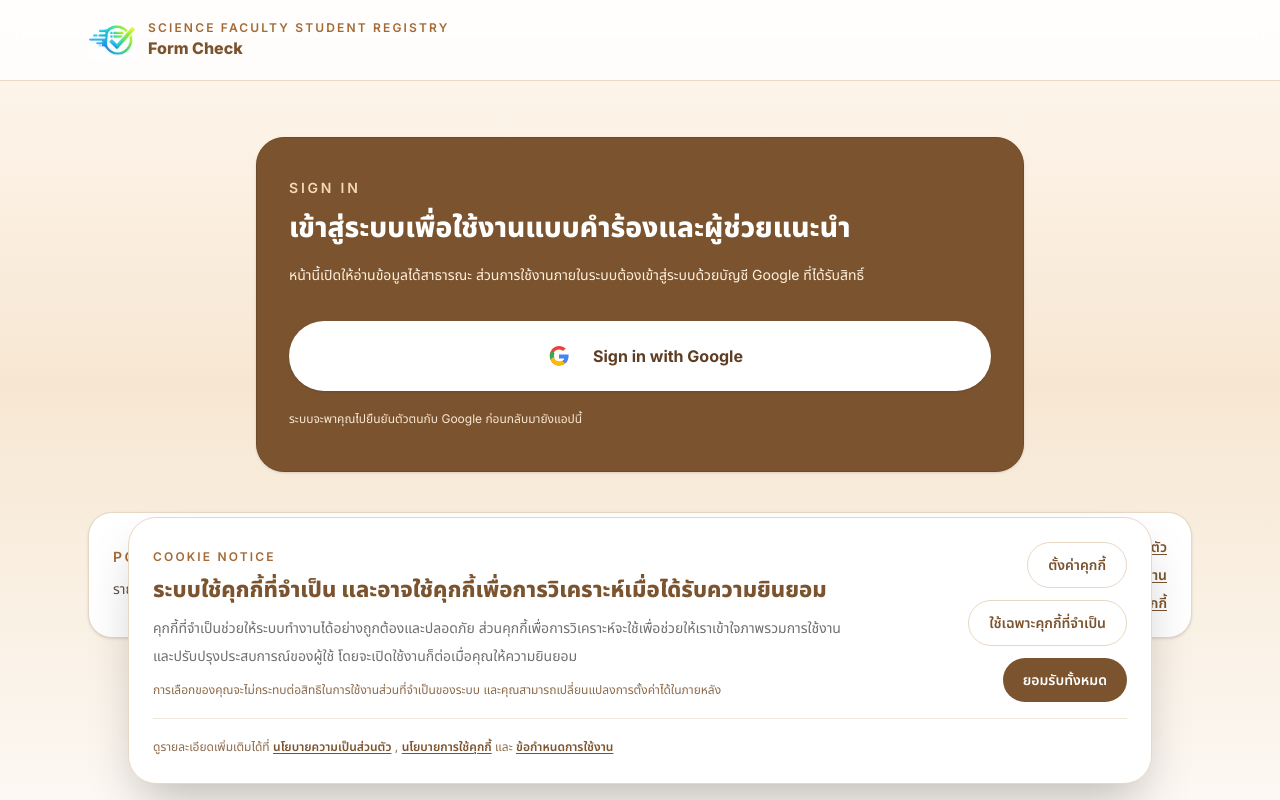
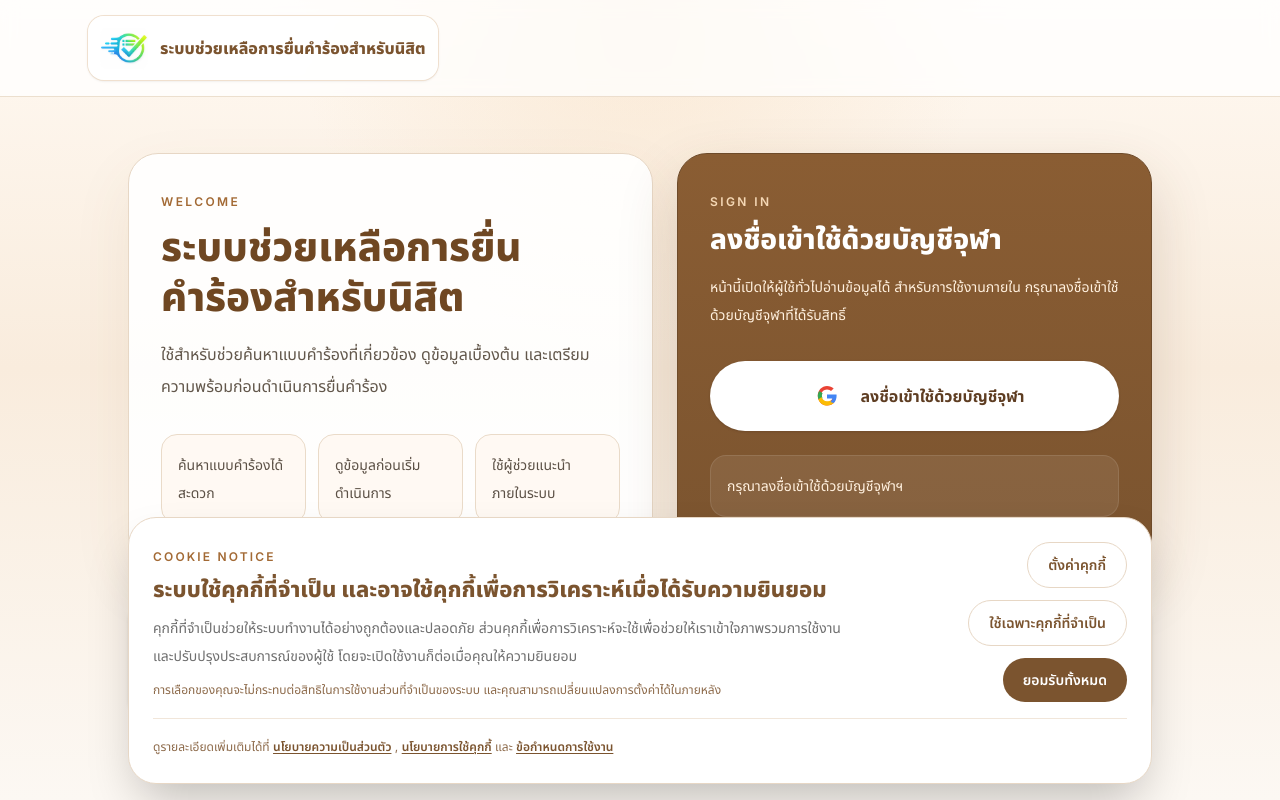
Before and after one commit to piya46/seniorproject101, a React (Vite) app in the folder frontend/: page /login in a window 1280 px wide. Built offline with nearby package versions, Linux system fonts and the light colour scheme; no server answers.

Commit message:
Edited Landing Page Login

```diff
--- a/frontend/src/pages/Login.jsx
+++ b/frontend/src/pages/Login.jsx
@@ -2,7 +2,7 @@ import React from 'react';
 import { Navigate, Link, useSearchParams } from 'react-router-dom';
 import { trackAnalyticsEvent } from '../lib/analytics';
 
-const APP_NAME = 'Form Check';
+const APP_NAME = 'ระบบช่วยเหลือการยื่นคำร้องสำหรับนิสิต';
 
 export default function Login() {
   const [searchParams] = useSearchParams();
@@ -28,10 +28,10 @@ export default function Login() {
       : '';
 
   return (
-    <div className="min-h-screen bg-[linear-gradient(180deg,#FFF8F1_0%,#F7E7D2_48%,#FCF8F3_100%)] text-[#3C2A1C]">
-      <header className="border-b border-[#E8D8C4] bg-white/80 backdrop-blur">
+    <div className="min-h-screen bg-[radial-gradient(circle_at_top,_rgba(245,216,181,0.42),_transparent_34%),linear-gradient(180deg,#FFF9F2_0%,#F9ECDD_46%,#FCF8F3_100%)] text-[#3C2A1C]">
+      <header className="border-b border-[#E8D8C4]/80 bg-white/75 backdrop-blur">
         <div className="mx-auto flex w-full max-w-6xl items-center px-4 py-4 sm:px-6">
-          <div className="flex items-center gap-3">
+          <div className="flex items-center gap-3 rounded-2xl bg-white/80 px-3 py-2 shadow-sm ring-1 ring-[#F0E0CF]">
             <img
               src="/icon.svg"
               alt={APP_NAME}
@@ -40,9 +40,6 @@ export default function Login() {
               draggable={false}
             />
             <div>
-              <p className="text-xs font-semibold uppercase tracking-[0.18em] text-[#A36A35]">
-                Science Faculty Student Registry
-              </p>
               <h1 className="text-sm font-extrabold text-[#7B542F] sm:text-base">
                 {APP_NAME}
               </h1>
@@ -51,17 +48,41 @@ export default function Login() {
         </div>
       </header>
 
-      <main className="mx-auto flex w-full max-w-6xl flex-col gap-10 px-4 py-10 sm:px-6 sm:py-14">
-        <section className="mx-auto w-full max-w-3xl">
-          <div className="rounded-[28px] border border-[#6E4B2A] bg-[#7B542F] px-6 py-8 text-white shadow-sm sm:px-8 sm:py-10">
-            <p className="text-sm font-semibold uppercase tracking-[0.2em] text-[#F5D8B5]">
+      <main className="mx-auto flex w-full max-w-6xl flex-col gap-8 px-4 py-10 sm:px-6 sm:py-14">
+        <section className="mx-auto grid w-full max-w-5xl gap-6 lg:grid-cols-[1.05fr_0.95fr]">
+          <article className="rounded-[30px] border border-[#E7D7C5] bg-white/92 px-6 py-8 shadow-[0_24px_60px_rgba(123,84,47,0.08)] sm:px-8 sm:py-10">
+            <p className="text-xs font-semibold uppercase tracking-[0.2em] text-[#A36A35]">
+              Welcome
+            </p>
+            <h2 className="mt-3 max-w-xl text-[28px] font-extrabold leading-tight text-[#6F4722] sm:text-[40px]">
+              ระบบช่วยเหลือการยื่นคำร้องสำหรับนิสิต
+            </h2>
+            <p className="mt-4 max-w-xl text-[15px] leading-8 text-[#62574B] sm:text-base">
+              ใช้สำหรับช่วยค้นหาแบบคำร้องที่เกี่ยวข้อง ดูข้อมูลเบื้องต้น และเตรียมความพร้อมก่อนดำเนินการยื่นคำร้อง
+            </p>
+
+            <div className="mt-8 grid gap-3 sm:grid-cols-3">
+              <div className="rounded-2xl border border-[#EADBC9] bg-[#FFF9F3] px-4 py-4 text-sm leading-7 text-[#5C5146]">
+                ค้นหาแบบคำร้องได้สะดวก
+              </div>
+              <div className="rounded-2xl border border-[#EADBC9] bg-[#FFF9F3] px-4 py-4 text-sm leading-7 text-[#5C5146]">
+                ดูข้อมูลก่อนเริ่มดำเนินการ
+              </div>
+              <div className="rounded-2xl border border-[#EADBC9] bg-[#FFF9F3] px-4 py-4 text-sm leading-7 text-[#5C5146]">
+                ใช้ผู้ช่วยแนะนำภายในระบบ
+              </div>
+            </div>
+          </article>
+
+          <div className="rounded-[30px] border border-[#6E4B2A] bg-[linear-gradient(180deg,#8A5D33_0%,#7B542F_100%)] px-6 py-8 text-white shadow-[0_24px_60px_rgba(91,57,26,0.18)] sm:px-8 sm:py-10">
+            <p className="text-xs font-semibold uppercase tracking-[0.2em] text-[#F5D8B5]">
               Sign In
             </p>
             <h3 className="mt-3 text-[28px] font-extrabold leading-tight">
-              เข้าสู่ระบบเพื่อใช้งานแบบคำร้องและผู้ช่วยแนะนำ
+              ลงชื่อเข้าใช้ด้วยบัญชีจุฬา
             </h3>
             <p className="mt-4 text-sm leading-7 text-[#FFF0DE]">
-              หน้านี้เปิดให้อ่านข้อมูลได้สาธารณะ ส่วนการใช้งานภายในระบบต้องเข้าสู่ระบบด้วยบัญชี Google ที่ได้รับสิทธิ์
+              หน้านี้เปิดให้ผู้ใช้ทั่วไปอ่านข้อมูลได้ สำหรับการใช้งานภายใน กรุณาลงชื่อเข้าใช้ด้วยบัญชีจุฬาที่ได้รับสิทธิ์
             </p>
 
             {errorMessage ? (
@@ -75,7 +96,7 @@ export default function Login() {
             <button
               type="button"
               onClick={handleGoogleLogin}
-              className="mt-8 flex w-full items-center justify-center gap-3 rounded-full border border-white/30 bg-white px-5 py-3 text-base font-bold text-[#5E3D22] shadow-sm transition-colors hover:bg-[#FFF5EA]"
+              className="mt-8 flex w-full items-center justify-center gap-3 rounded-full border border-white/40 bg-white px-5 py-3 text-base font-bold text-[#5E3D22] shadow-sm transition-colors hover:bg-[#FFF5EA]"
             >
               <span className="flex h-11 w-11 items-center justify-center rounded-full bg-white">
                 <svg className="h-6 w-6" viewBox="0 0 24 24" aria-hidden="true">
@@ -85,16 +106,16 @@ export default function Login() {
                   <path fill="#4285F4" d="M18.8 19.1c1.9-1.8 2.8-4.4 2.8-7.3 0-.5-.1-.9-.1-1.3H12v3.9h5.5c-.3 1.5-1.1 2.8-2.2 3.6l3.5 1.1Z" />
                 </svg>
               </span>
-              Sign in with Google
+              ลงชื่อเข้าใช้ด้วยบัญชีจุฬา
             </button>
 
-            <p className="mt-4 text-xs leading-6 text-[#F8E7D4]">
-              ระบบจะพาคุณไปยืนยันตัวตนกับ Google ก่อนกลับมายังแอปนี้
-            </p>
+            <div className="mt-6 rounded-2xl border border-white/10 bg-white/8 px-4 py-4 text-sm leading-7 text-[#FFF0DE]">
+              กรุณาลงชื่อเข้าใช้ด้วยบัญชีจุฬาฯ
+            </div>
           </div>
         </section>
 
-        <section className="rounded-[24px] border border-[#E7D7C5] bg-white px-6 py-6 shadow-sm">
+        <section className="mx-auto w-full max-w-5xl rounded-[24px] border border-[#E7D7C5] bg-white/90 px-6 py-6 shadow-sm">
           <div className="flex flex-col gap-3 sm:flex-row sm:items-center sm:justify-between">
             <div>
               <p className="text-sm font-semibold uppercase tracking-[0.18em] text-[#A36A35]">
```
